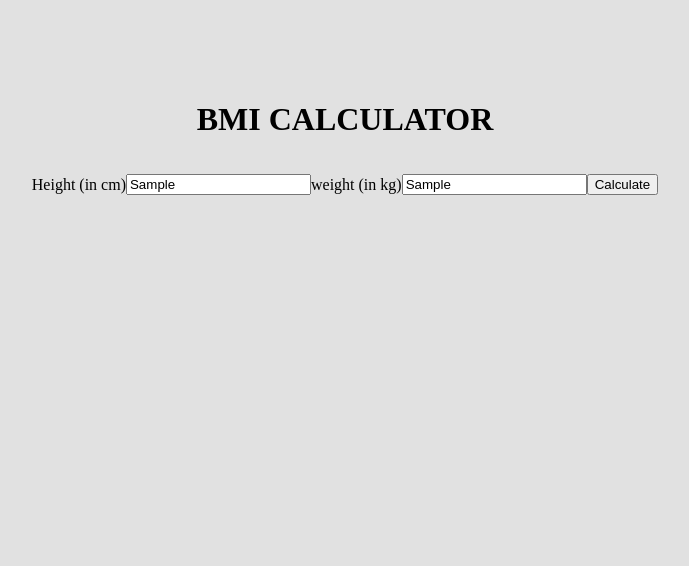
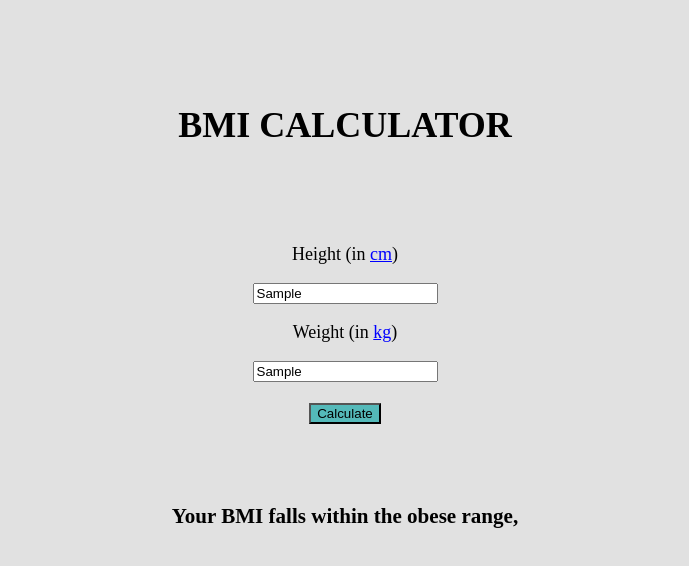
Before and after one commit to Understudystudent/BMI-calculator, a plain HTML site: page index.html in a window 1280 px wide. Both pictures are taken after typing "Sample", "Sample" into the empty fields and a click on the button "Calculate". Shown: the whole page, without its empty margins (295-984 px from the left). Drawn offline with Linux system fonts and the light colour scheme.

Commit message:
updated javascript code

```diff
--- a/code/code.js
+++ b/code/code.js
@@ -1,6 +1,24 @@
-let heightInput = document.getElementById("#h-input-field");
-let weightInput = document.getElementById("#w-input-field");
-let calculateButton = document.getElementById("#calculate");
-let result = document.getElementById("#result");
-let statement = document.getElementById("#result-answer");
-let BMI, height, weight;
+let calculateButton = document.getElementById("calculate");
+let statement = document.getElementById("result-answer");
+
+
+calculateButton.addEventListener("click", ()=>{
+    let heightInput = +document.getElementById("h-input-field").value;
+    let weightInput = +document.getElementById("w-input-field").value;
+    let result = document.getElementById("result");
+
+    height = heightInput;
+    weight = weightInput;
+    BMI = weight/(height**2);
+    result.innerText = BMI;
+
+    if(BMI < 18.5){
+        result.innerText = "Your BMI falls below 18.5 its underweight";
+    }else if((BMI > 18.5) && (BMI <= 24.9)){
+        result.innerText = "Your BMI falls within 18.5 and 24.9 range, you are healthy";
+    }else if((BMI >= 25) && (BMI <= 29.9 )){
+        result.innerText = "Your BMI falls within between 25 and 29.9, you are overweight";
+    }else{
+        result.innerText = "Your BMI falls within the obese range,";
+    }
+});
--- a/css/style.css
+++ b/css/style.css
@@ -8,19 +8,29 @@
 
 body{
     background-color: rgb(225, 225, 225);
+    font-family: 'Times New Roman', Times, serif;
+    font-size: large;
 }
 
 h1 {
     padding-top: 5rem;
     text-align: center;
 }
-.cal-container {
+.cal-container, h3 {
     display: flex;
     justify-content: center;
     align-items: center;
+    flex-direction: column;
+    margin-top: 5rem;
+
 }
-@media screen and (min-width: 700px) {
-    .cal-container {
-        flex-direction: row;
-    }
+
+span {
+    color: blue;
+    text-decoration: underline blue;
 }
+
+button{
+    color: black;
+    background-color: rgb(84, 185, 185);
+}
--- a/index.html
+++ b/index.html
@@ -12,9 +12,9 @@
 <body>
     <h1>BMI CALCULATOR</h1>
     <div class="cal-container">
-        <p>Height (in cm)</p>
+        <p>Height (in <span>cm</span>)</p>
         <input id="h-input-field" type="text">
-        <p>weight (in kg)</p>
+        <p>Weight (in <span>kg</span>)</p>
         <input id="w-input-field" type="text"><br>
         <button id="calculate"> Calculate</button>
     </div>
```
